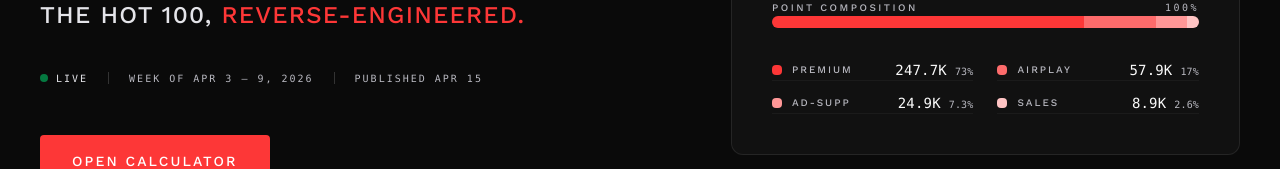
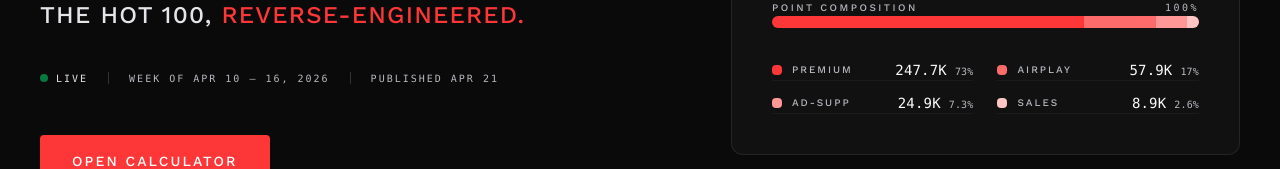
Before and after one commit to geoffshames/chart-control, a Next.js app: page / in a window 1280 px wide. Shown: the part 466-635 px from the top of the page. Built offline with nearby package versions, Linux system fonts and the light colour scheme.

Commit message:
Hero: update week/publish dates to Apr 10-16 / Apr 21

```diff
--- a/src/components/Hero.tsx
+++ b/src/components/Hero.tsx
@@ -61,11 +61,11 @@
               </div>
               <span className="h-3 w-px bg-[#333]"></span>
               <span className="text-[10px] tracking-[0.2em] uppercase font-mono text-[#B8B8C0]">
-                WEEK OF APR 3 &ndash; 9, 2026
+                WEEK OF APR 10 &ndash; 16, 2026
               </span>
               <span className="h-3 w-px bg-[#333]"></span>
               <span className="text-[10px] tracking-[0.2em] uppercase font-mono text-[#B8B8C0]">
-                PUBLISHED APR 15
+                PUBLISHED APR 21
               </span>
             </div>
 
```
